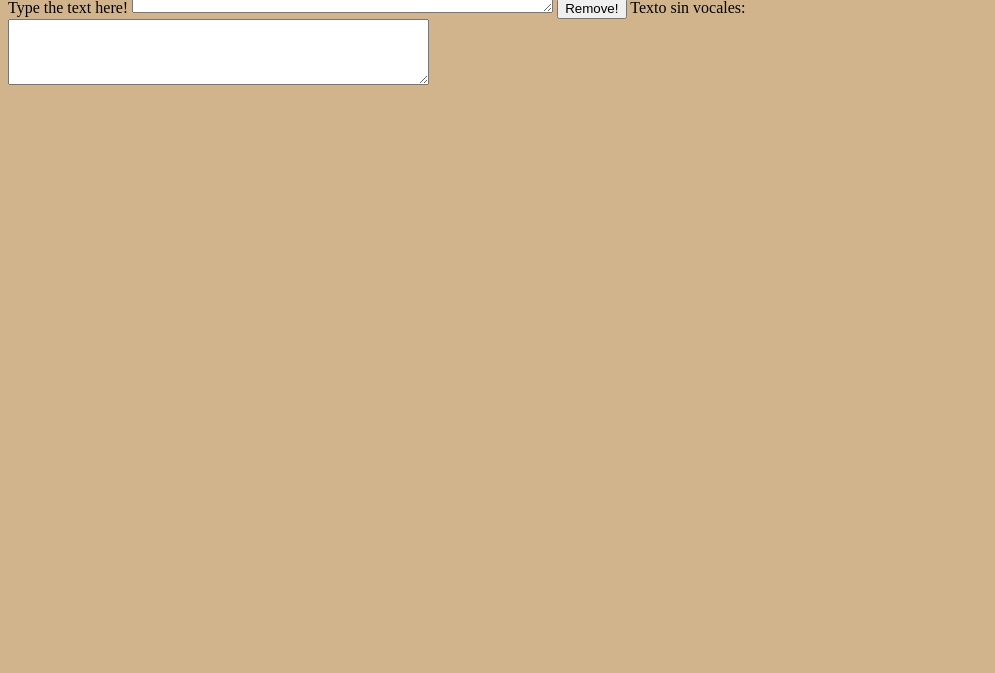
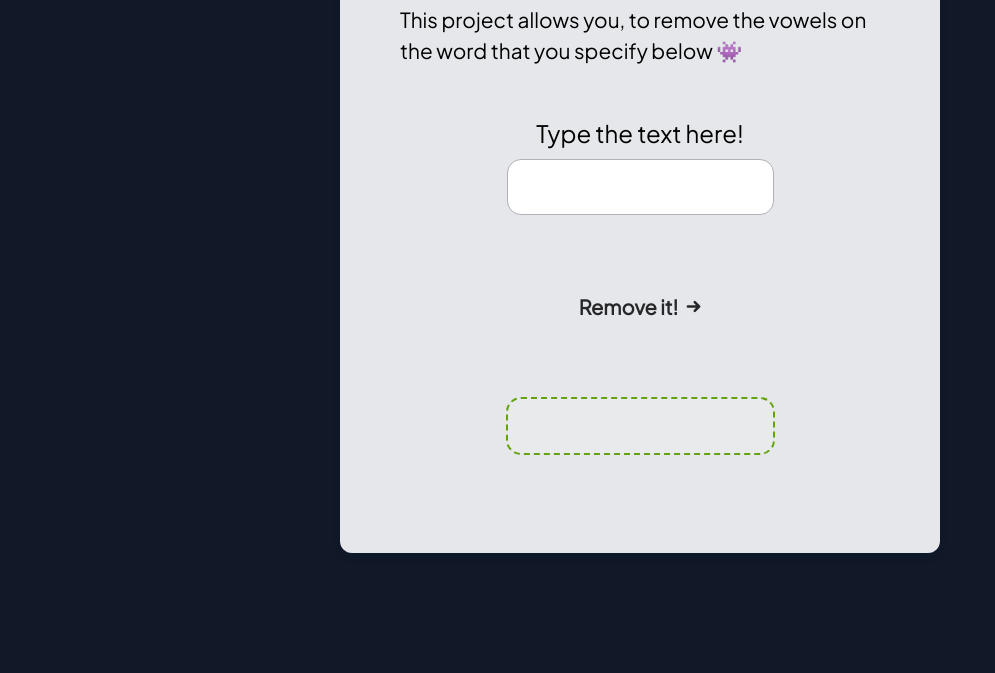
Before and after one commit to mdiazc22/Remove-Vowels, a plain HTML site: page index.html in a window 1280 px wide. Shown: the part 167-840 px from the top of the page, without its empty margins (0-995 px from the left). Before the commit the page ends 800 px from the top, so only its background shows below. Drawn offline with Linux system fonts and the light colour scheme.

Commit message:
Update styles

```diff
--- a/index.html
+++ b/index.html
@@ -4,21 +4,38 @@
     <meta charset="UTF-8">
     <meta name="viewport" content="width=device-width, initial-scale=1.0">
     <link rel="stylesheet" href="style.css">
-    <script src="main.js"></script>
     <title>Vowel Remover by JuniorTeamMS</title>
 </head>
 <body>
-    <div>
-        <h1>Vowel Remover</h1>
-        <p>This project allows you, to remove the vowels on the word that you specify below</p>
-    </div>
-    <form>
-        <label for="txt">Type the text here!</label>
-        <textarea id="txt" rows="4" cols="50"></textarea>
-        <button type="button" onclick="removeVowel()">Remove!</button>
-        <label for="result">Texto sin vocales:</label><br>
-        <textarea id="result" rows="4" cols="50" readonly></textarea>
-    </form>
+
+    <main class="main">
+        <section class="intro-section">
+            <h1>Vowel Remover</h1>
+            <p>This project allows you, to remove the vowels on the word that you specify below 👾</p>
+        </section>
+        <form>
+            <div class="input-form">
+                <label for="txt">Type the text here!</label>
+                <input type="text" name="txt" id="txt" class="input-text" maxlength="12">
+            </div>
+            <div class="input-form">
+                <button type="button" onclick="removeVowel()">
+                    <p>Remove it!</p>
+                    <svg stroke-width="4" stroke="currentColor" viewBox="0 0 24 24" fill="none" class="h-6 w-6" xmlns="http://www.w3.org/2000/svg">
+                        <path d="M14 5l7 7m0 0l-7 7m7-7H3" stroke-linejoin="round" stroke-linecap="round"></path>
+                    </svg>
+                </button>
+                <!-- <button type="button" onclick="removeVowel()">Remove!</button> -->
+            </div>
+            <div class="input-form">
+                <input type="text" name="result" id="result" class="result-text" disabled>
+            </div>
+
+        </form>
+    </main>
+
+
+
     <script src="main.js"></script>
 </body>
 </html>
--- a/main.js
+++ b/main.js
@@ -1,7 +1,7 @@
 function removeVowel(){
     var str = document.getElementById("txt").value;
     var result = document.getElementById("result");
-    var txtWithNoVwls = str.replace(/[aeiou]/gi, '');
+    var txtWithNoVwls = str.replace(/[aeiouáéíóúÁÉÍÓÚÂÊÎÔÛÄËÏÖÜÀÈÌÒÙ]/gi, '');
     // document.getElementById("result").innerHTML = result;
     // document.getElementById("str").value = "";
     // alert(result);
--- a/style.css
+++ b/style.css
@@ -1,8 +1,152 @@
-body{
-    background: tan;
+@import url('https://fonts.googleapis.com/css2?family=Plus+Jakarta+Sans&display=swap');
+
+html, body {
+    box-sizing: border-box;
+    height: 100%;
 }
 
-.title{
+* {
+    box-sizing: inherit;
+    margin: 0;
+    padding: 0;
+    font-family: 'Plus Jakarta Sans', sans-serif;
+}
+
+body {
+    background: #111827;
+}
+
+
+.main {
+    max-width: 600px;
+    margin: 0 auto;
+    margin-top: 40px;
+    padding: 60px;
+    border-radius: 12px;
+    box-shadow: rgba(9, 30, 66, 0.25) 0px 4px 8px -2px, rgba(9, 30, 66, 0.08) 0px 0px 0px 1px;
+    background: #e5e7eb;
+}
+
+.intro-section {
+    display: flex;
+    flex-direction: column;
+}
+
+.intro-section h1 {
+    margin: 0 auto;
+    font-size: 2.5rem;
+    color: #27272a;
+    font-weight: 600;
+}
+
+.intro-section p {
+    margin-top: 20px;
+    font-size: 1.3rem;
+    line-height: 1.5;
+}
+
+form {
+    display: flex;
+    flex-direction: column;
+}
+
+.input-form {
+    margin: 40px auto;
+}
+
+.input-form label {
+    display: block;
+    font-size: 1.5rem;
     text-align: center;
-    font-family: 'Gill Sans', 'Gill Sans MT', Calibri, 'Trebuchet MS', sans-serif;
+    margin: 12px;
 }
+
+.input-form .input-text {
+    padding: 15px;
+    border-radius: 13px;
+    border: none;
+    outline: 1px solid #27272a46;
+    width: 100%;
+    font-size: 1.2rem;
+}
+
+.result-text {
+    padding: 15px;
+    border-radius: 13px;
+    border: none;
+    width: 400px;
+    font-size: 1.2rem;
+    outline: 2px dashed #65a30d;
+    width: 100%;
+    text-align: center;
+    font-weight: bold;
+}
+
+
+button {
+    padding: 0;
+    margin: 0;
+    border: none;
+    background: none;
+  }
+
+  button {
+    --primary-color: #27272a;
+    --hovered-color: #65a30d;
+    position: relative;
+    display: flex;
+    font-weight: 600;
+    font-size: 20px;
+    gap: 0.5rem;
+    align-items: center;
+  }
+
+  button p {
+    margin: 0;
+    position: relative;
+    font-size: 20px;
+    color: var(--primary-color)
+  }
+
+  button::after {
+    position: absolute;
+    content: "";
+    width: 0;
+    left: 0;
+    bottom: -7px;
+    background: var(--hovered-color);
+    height: 2px;
+    transition: 0.3s ease-out;
+  }
+
+  button p::before {
+    position: absolute;
+  /*   box-sizing: border-box; */
+    content: "Remove it!";
+    width: 0%;
+    inset: 0;
+    color: var(--hovered-color);
+    overflow: hidden;
+    cursor: pointer;
+  }
+
+  button:hover::after {
+    width: 100%;
+  }
+
+button:hover p::before {
+    width: 100%;
+}
+
+  button:hover svg {
+    transform: translateX(4px);
+    color: var(--hovered-color)
+}
+
+button svg {
+    color: var(--primary-color);
+    transition: 0.2s;
+    position: relative;
+    width: 15px;
+    transition-delay: 0.2s;
+}
```
Also changed, not shown: 1 other file.
